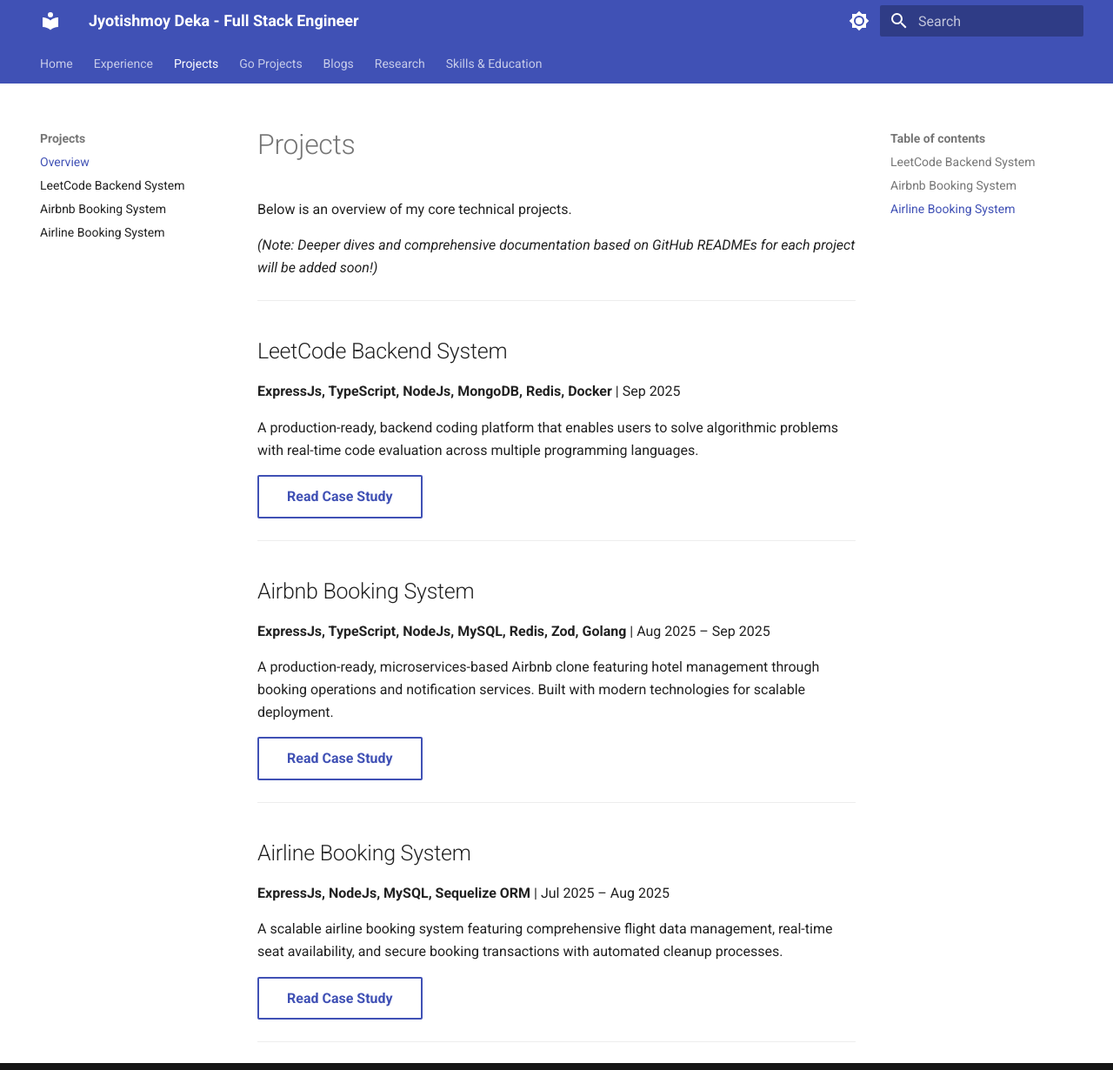
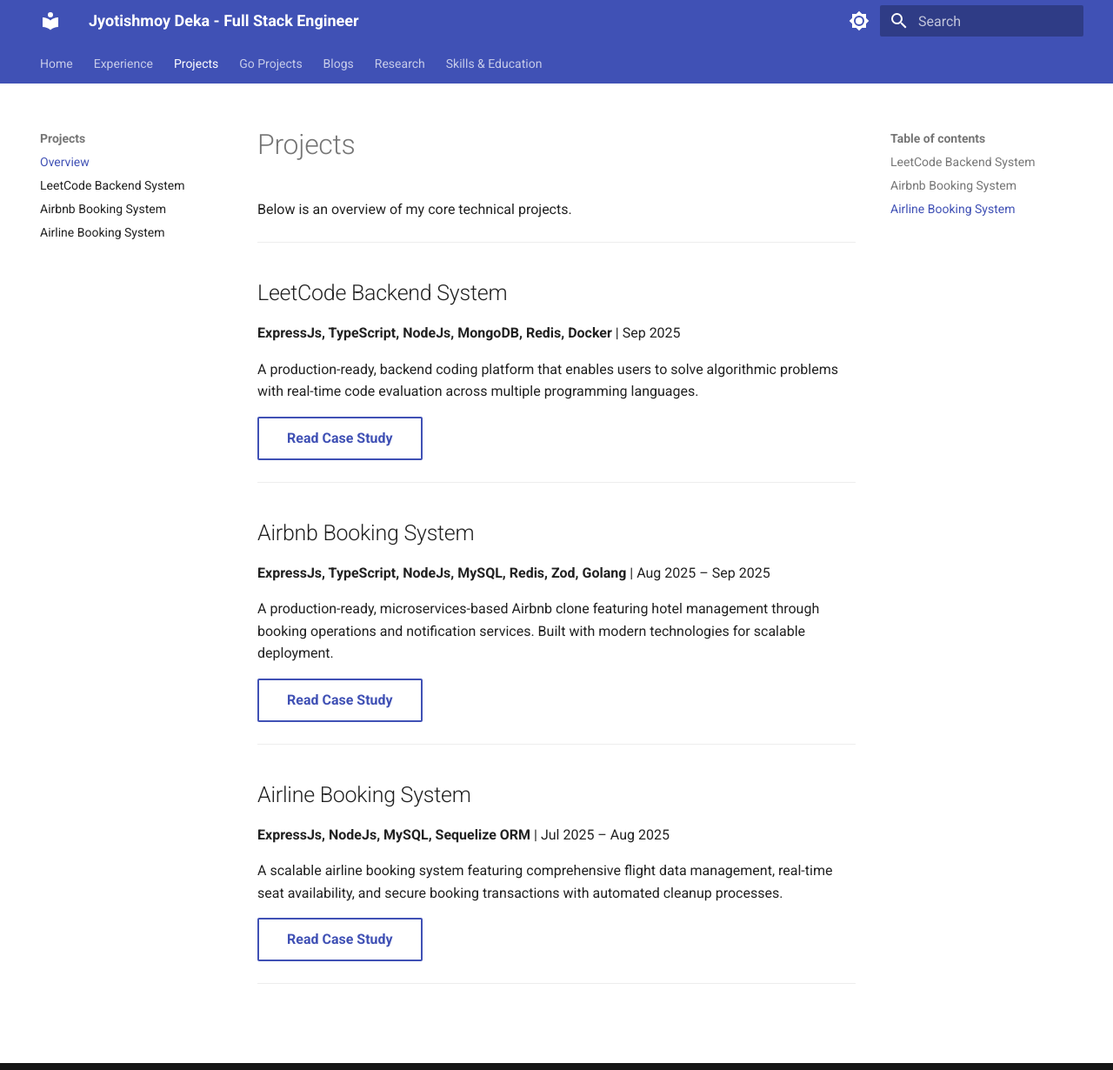
Before and after one commit to Jyotishmoy12/jyotishmoy-portfolio, an MkDocs documentation site: the page built from docs/projects.md, in a window 1280 px wide and 1230 px high. Shown: the whole window at 87% size. Built offline with MkDocs 1.6.1 and Material for MkDocs 9.7.7, drawn with Linux system fonts in a browser that asks for light colours.

Commit message:
some changes

```diff
--- a/docs/projects.md
+++ b/docs/projects.md
@@ -1,8 +1,6 @@
 # Projects
 
 Below is an overview of my core technical projects.
-
-*(Note: Deeper dives and comprehensive documentation based on GitHub READMEs for each project will be added soon!)*
 
 ---
 
```
